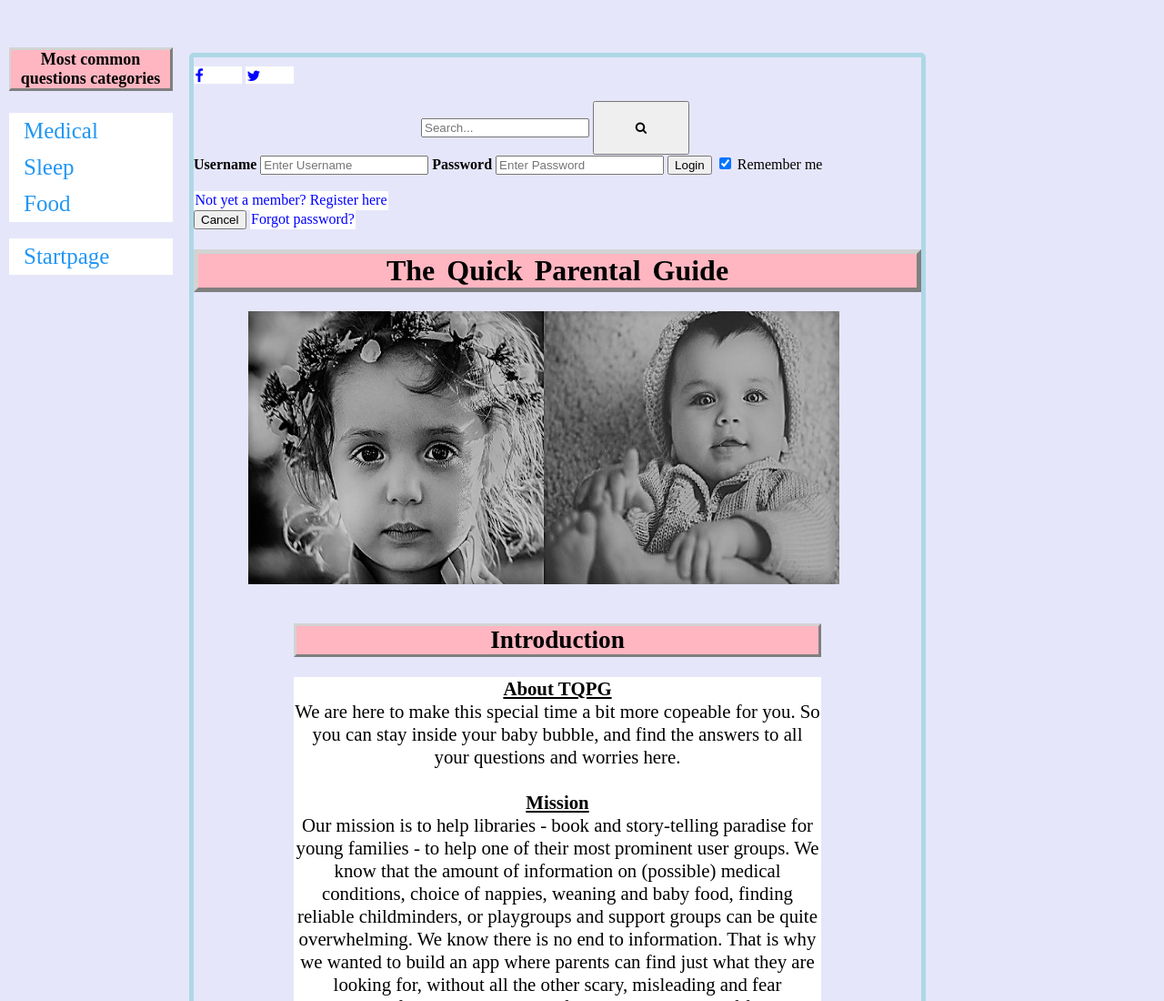
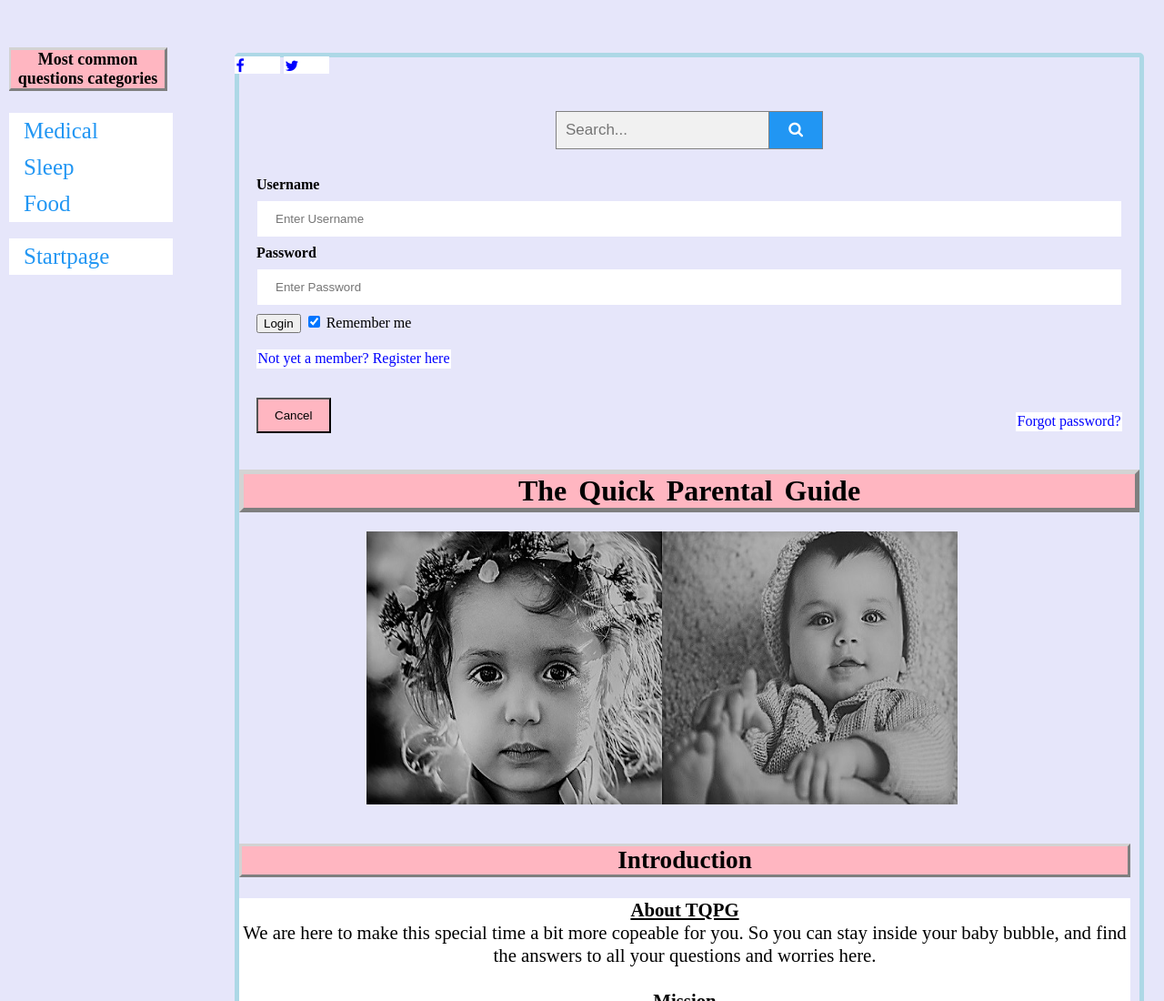
Before and after one commit to s152930/tqpg, a plain HTML site: page index.html in a window 1280 px wide. Shown: the top 1100 px of the page at 91% size. Drawn offline with Linux system fonts and the light colour scheme.

Commit message:
Update style.css

```diff
--- a/style.css
+++ b/style.css
@@ -11,15 +11,15 @@ body {
   border-radius: 5px;
   position: absolute;
   top: 50px;
-  left: 200px;
-  width: 800px;
+  left: 250px;
+  width: 1000px;
   padding-bottom: 10px;
   padding-top: 10px;
 }
 
 img {
   position: relative;
-  left: 20px;
+  left: 100px;
 }
 
 h1 {
@@ -46,6 +46,10 @@ h2 {
   border-style: outset;
   border-color: lightgrey;
   border-width: 3px;
+  position: relative;
+  width: 980px;
+  right: 300px;
+
 }
 
 h3 {
@@ -58,6 +62,9 @@ h3 {
   border-style: outset;
   border-color: lightgrey;
   border-width: 3px;
+  position: relative;
+  width: 980px;
+  right: 300px;
 }
 
 h4 {
@@ -89,6 +96,8 @@ p {
   border-width: 3px;
   border-style: none;
   line-height: 25px;
+  width: 980px;
+  right: 300px;
 }
 
 ul {
@@ -101,10 +110,15 @@ ul {
   border-width: 3px;
   background-color: white;
   font-family: serif;
+  position: relative;
+  width: 980px;
+  right: 300px;
 }
 
-
 .fa {
+	position: relative;
+    bottom:11px;
+    left:-5px;
   padding: 20px;
   font-size: 30px;
   width: 50px;
@@ -173,3 +187,76 @@ a:visited {
 a:active {
     text-decoration: none;
 }
+
+}
+
+body {
+    font-family: Arial;
+}
+
+* {
+    box-sizing: border-box;
+}
+
+form.example input[type=text] {
+    padding: 10px;
+    font-size: 17px;
+    border: 1px solid grey;
+    float: left;
+    width: 80%;
+    background: #f1f1f1;
+}
+
+form.example button {
+      position: relative;
+          top:8px;
+    float: left;
+    width: 20%;
+	height: 42px;
+    background: #2196F3;
+    color: white;
+    font-size: 17px;
+    border: 1px solid grey;
+    border-left: none;
+        cursor: pointer;
+}
+
+form.example::after {
+    content: "";
+    clear: both;
+    display: table;
+}
+
+form {
+    border: 3px solid lavender;
+}
+
+input[type=text], input[type=password] {
+    width: 100%;
+    padding: 12px 20px;
+    margin: 8px 0;
+    display: inline-block;
+    border: 1px solid lavender;
+    box-sizing: border-box;
+}
+.cancelbtn {
+    width: auto;
+    padding: 10px 18px;
+    background-color: lightpink;
+}
+.container {
+    padding: 16px;
+}
+span.psw {
+    float: right;
+    padding-top: 16px;
+}
+@media screen and (max-width: 300px) {
+    span.psw {
+        display: block;
+        float: none;
+    }
+    .cancelbtn {
+        width: 100%;
+    }
+}
```
